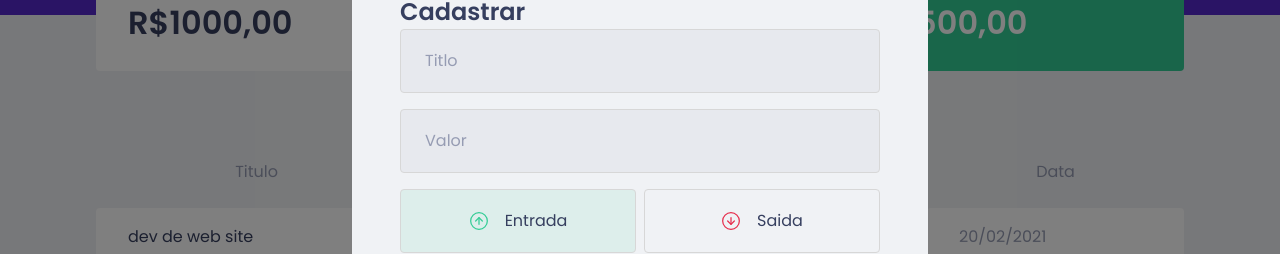
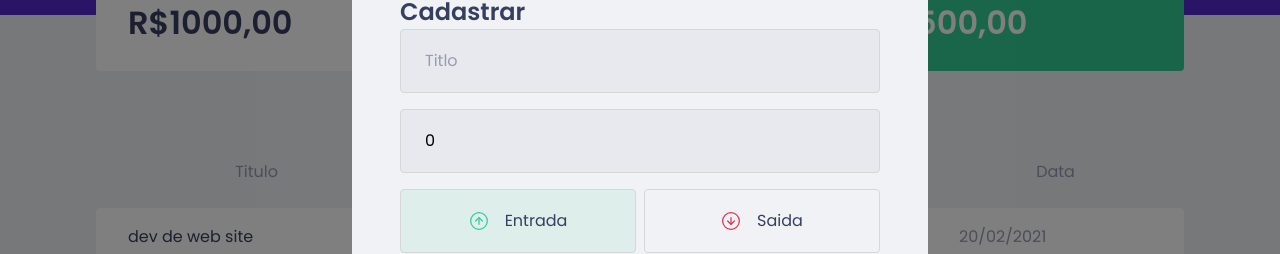
Before and after one commit to HelioAnacronista/Chapter-II, a React (Create React App) app: page / in a window 1280 px wide. Both pictures are taken after a click on the button "Nova transação". Shown: the part 193-447 px from the top of the page. Built offline with nearby package versions, Linux system fonts and the light colour scheme; no server answers; what miragejs would draw is missing.

Commit message:
Salvando dados do form

```diff
--- a/src/components/NewTransactionModal/index.tsx
+++ b/src/components/NewTransactionModal/index.tsx
@@ -1,4 +1,4 @@
-import React, { useState } from "react";
+import React, { FormEvent, useState } from "react";
 import Modal from "react-modal";
 import { Container, TransactionTypeContainer, RadioBox } from "./style";
 
@@ -18,6 +18,17 @@
   //store which user onclick event
   const [type, setType] = useState("deposit");
 
+  const [title, setTitle] = useState('');
+  const [value, setValue] = useState(0);
+  const [category, setCategory] = useState('');
+
+  //every time it receives a submit it has the function
+  function handleCreateNewTransaction(event : FormEvent) {
+    event.preventDefault();
+
+    console.log({title, value, category, type})
+  }
+
   return (
     <Modal
       isOpen={isOpen}
@@ -33,12 +44,20 @@
         <img src={closeImg} alt="Fechar modal" />
       </button>
 
-      <Container>
+      <Container onSubmit={handleCreateNewTransaction}>
         <h2>Cadastrar </h2>
 
-        <input placeholder="Titlo" />
+        <input placeholder="Titlo"
+        value={title}
+        //change value digits all every times what tall user
+        onChange={event => setTitle(event.target.value)}
+        />
 
-        <input type="number" placeholder="Valor" />
+        <input type="number" placeholder="Valor"
+        value={value}
+        //change value digits all every times what tall user
+        onChange={event => setValue(Number(event.target.value))}
+        />
 
         <TransactionTypeContainer>
           <RadioBox
@@ -64,7 +83,11 @@
           </RadioBox>
         </TransactionTypeContainer>
 
-        <input placeholder="Categoria" />
+        <input placeholder="Categoria"
+        value={category}
+        //change value digits all every times what tall user
+        onChange={event => setCategory(event.target.value)}
+        />
 
         <button type="submit">Cadastrar</button>
       </Container>
```
